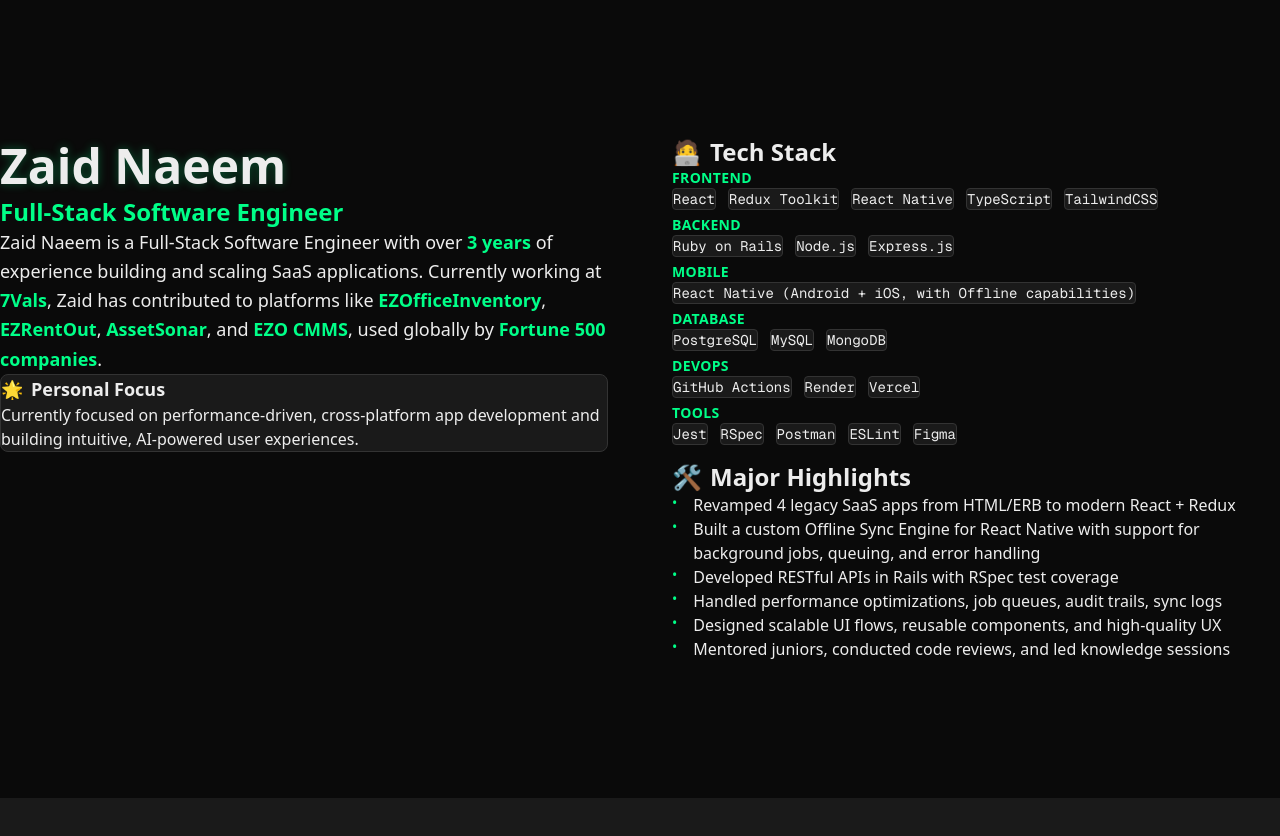
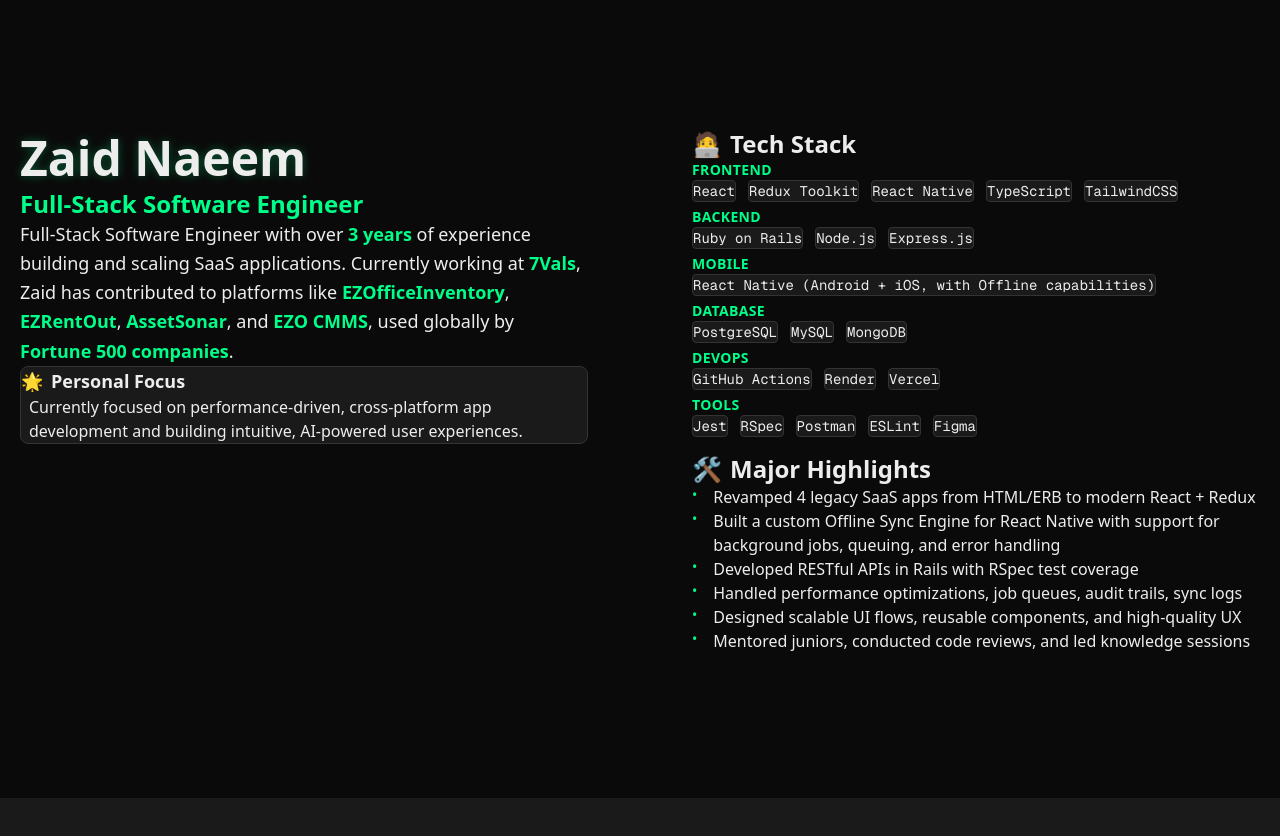
Before and after one commit to ZaidNx/portfolio, a Next.js app: page / in a window 1280 px wide. Shown: the part 802-1638 px from the top of the page. Built offline with nearby package versions, Linux system fonts and the light colour scheme.

Commit message:
styling fixes

```diff
--- a/src/app/globals.css
+++ b/src/app/globals.css
@@ -158,6 +158,7 @@
 /* Custom margin override for Major Highlights section */
 .ai-style-change-1.space-y-6.mt-16 {
   margin-top: 16px;
+  padding-bottom: 16px;
 }
 
 /* Custom flexbox override for Tech Stack spacing */
@@ -166,3 +167,32 @@
   flex-direction: column;
   gap: 5px;
 }
+
+.ai-style-change-1.section-min-h-screen-bg-background-relative-flex-items-center-justify-center-px-4-sm\:px-6-lg\:px-8-py-20 {
+  padding: 0px 20px;
+}
+
+.ai-style-change-1.space-y-12.w-full {
+  padding-left: 20px;
+  padding-right: 20px;
+}
+
+.bg-muted.p-8.rounded-lg.border.border-border.w-full p {
+  padding-left: 8px;
+  padding-right: 8px;
+}
+
+.ai-style-change-1.text-lg.font-bold.text-foreground.mb-4.flex.items-center.gap-2 {
+  padding-top: 16px;
+  padding-right: 16px;
+  padding-left: 16px;
+  padding-bottom: 0px;
+}
+
+.ai-style-change-2.text-muted-foreground {
+  padding: 16px;
+  padding-top: 3px;
+  padding-right: 20px;
+  padding-left: 20px;
+  padding-bottom: 16px;
+}
--- a/src/components/AboutSection.tsx
+++ b/src/components/AboutSection.tsx
@@ -33,7 +33,7 @@
       <div className="max-w-7xl mx-auto w-full relative z-10">
         <div className="grid lg:grid-cols-2 gap-12 lg:gap-16 items-start w-full">
           {/* Left Column - Profile */}
-          <div className="space-y-12 w-full">
+          <div className="space-y-12 w-full ai-style-change-1 ">
             {/* Profile Header */}
             <div className="space-y-6">
               <h1 className="text-4xl sm:text-5xl font-bold glow-text leading-tight">
@@ -43,7 +43,7 @@
                 Full-Stack Software Engineer
               </p>
               <p className="text-lg text-muted-foreground leading-relaxed">
-                Zaid Naeem is a Full-Stack Software Engineer with over{' '}
+                Full-Stack Software Engineer with over{' '}
                 <span className="text-primary font-semibold">3 years</span> of
                 experience building and scaling SaaS applications. Currently
                 working at{' '}
@@ -77,9 +77,9 @@
           </div>
 
           {/* Right Column - Tech Stack & Highlights */}
-          <div className="space-y-12 w-full">
+          <div className="space-y-12 w-full ai-style-change-1">
             {/* Tech Stack */}
-            <div className="space-y-6">
+            <div className="space-y-6 ai-style-change-1">
               <h3 className="text-2xl font-bold text-foreground flex items-center gap-2">
                 <span className="text-primary">🧑‍💻</span>
                 Tech Stack
```
